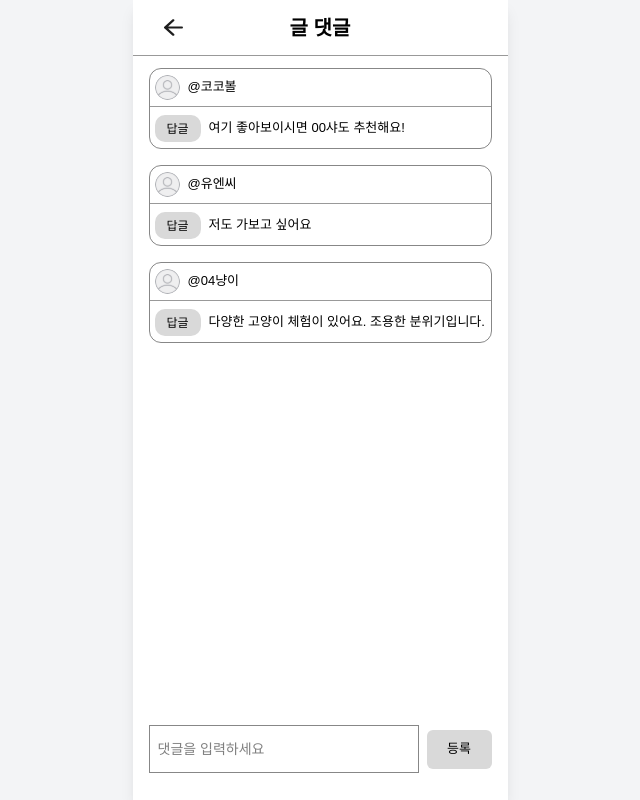
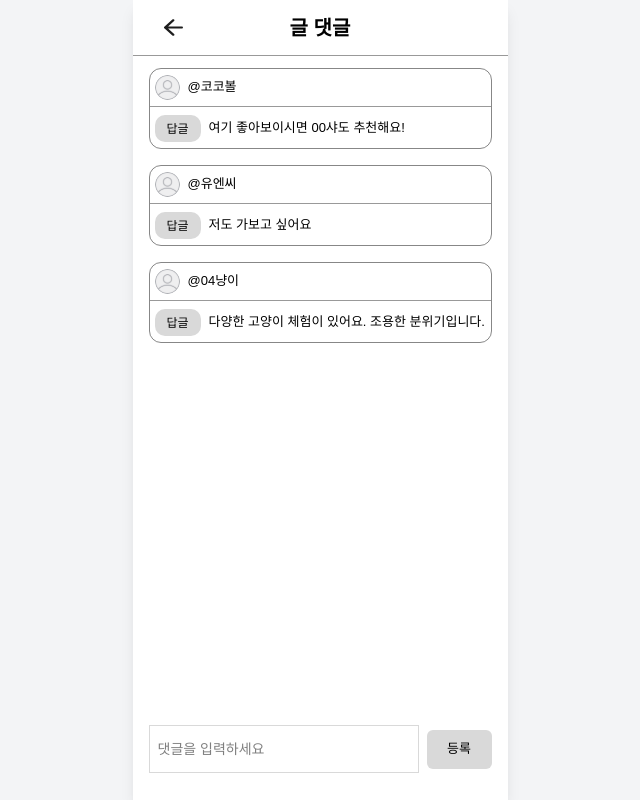
Before and after one commit to dongnae-bangnae/FE, a React (Vite) app: page /record/1/detail/comments in a window 1280 px wide. Shown: the whole page, without its empty margins (320-960 px from the left). Built offline with nearby package versions, Linux system fonts and the light colour scheme.

Commit message:
💄Design: 댓글입력창 색 수정(#34)

```diff
--- a/src/pages/CommentPage.tsx
+++ b/src/pages/CommentPage.tsx
@@ -106,7 +106,7 @@ function CommentPage() {
             onChange={(e) => setNewComment(e.target.value)}
             placeholder="댓글을 입력하세요"
             className="flex-1 p-2 text-sm border w-[270px] h-[48px]"
-            style={{border: "1px solid rgba(0, 0, 0, 0.47"}}
+            style={{borderColor: colors.gray200}}
           />
           <button
             onClick={handleNewCommentSubmit}
```
